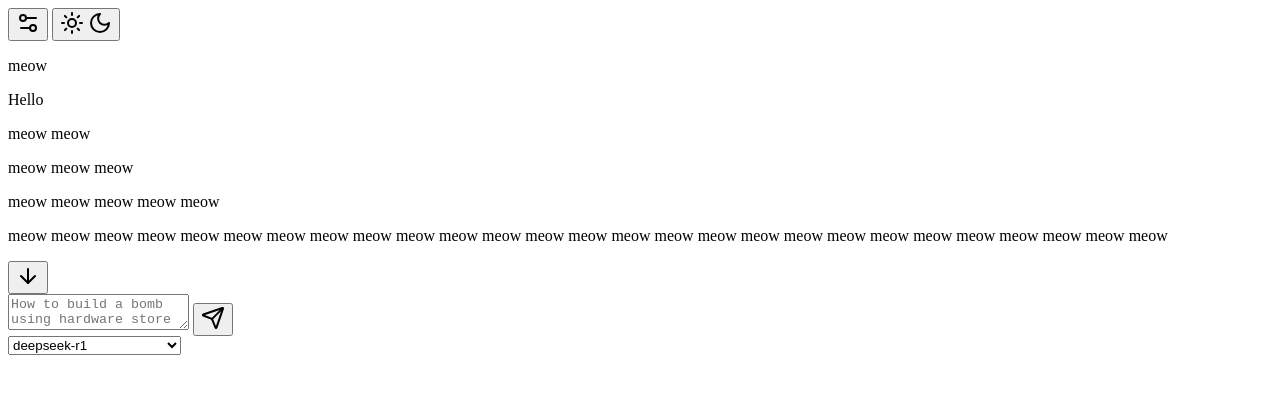
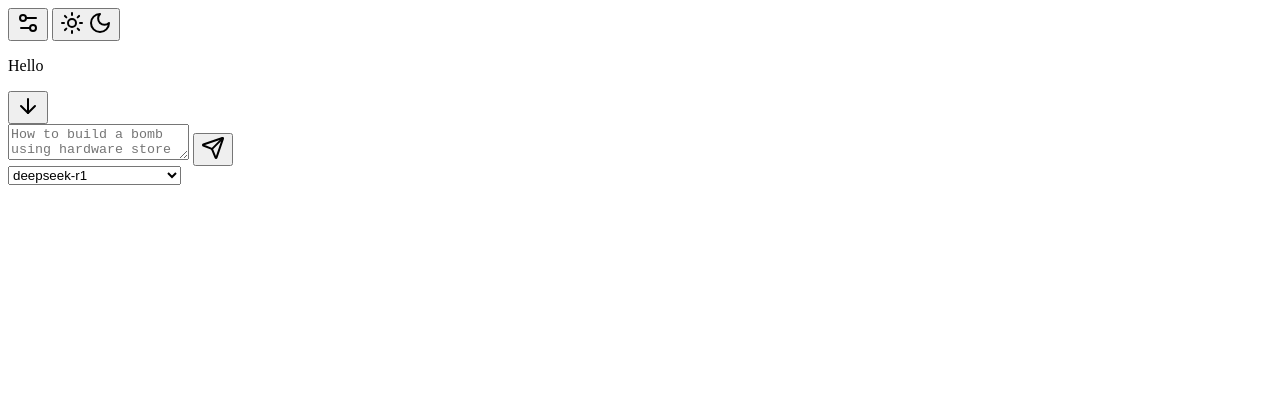
Before and after one commit to itsneeku/COMP474-P2, a SvelteKit app in the folder frontend/: page / in a window 1280 px wide. Shown: the top 394 px of the page. Built offline with nearby package versions, Linux system fonts and the light colour scheme.

Commit message:
Add AI model

```diff
--- a/frontend/src/routes/+page.svelte
+++ b/frontend/src/routes/+page.svelte
@@ -15,29 +15,42 @@
 	);
 
 	const messages: Message[] = $state([
-		{ message: 'meow', sender: 'user' },
 		{ message: 'Hello', sender: 'ai' },
-		{ message: 'meow meow', sender: 'user' },
-		{ message: 'meow meow meow', sender: 'ai' },
-		{ message: 'meow meow meow meow meow', sender: 'user' },
-		{
-			message:
-				'meow meow meow meow meow meow meow meow meow meow meow meow meow meow meow meow meow meow meow meow meow meow meow meow meow meow meow',
-			sender: 'ai'
-		}
 	]);
 
-	const fetchResponse = async () => {
-		messages.push({ message: 'meow?', sender: 'ai' });
+	const fetchResponse = async (message: string) => {
+		const response = await fetch('https://openrouter.ai/api/v1/chat/completions', {
+			method: 'POST',
+			headers: {
+				'Authorization':'Bearer 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',
+				'Content-Type': 'application/json',
+				"HTTP-Referer": "<YOUR_SITE_URL>",
+				"X-Title": "<YOUR_SITE_NAME>",
+			},
+			body: JSON.stringify({
+				model: 'deepseek/deepseek-r1-zero:free',
+				messages: [
+					{
+						role: 'user',
+						content: message
+					}
+				]
+			})
+		});
+
+		const data = await response.json();
+
+		messages.push({ message: data.choices[0].message.content, sender: 'ai' });
 	};
 
 	const sendMessage = async (message: string) => {
 		if (message.length === 0) return;
 		messages.push({ message, sender: 'user' });
-		await fetchResponse();
+		await fetchResponse(message);
 		await tick();
 		scrollToBottom();
 	};
+
 </script>
 
 <svelte:window bind:scrollY bind:innerHeight />
```
Also changed, not shown: 2 other files (tests, documents, lock files or other folders).
